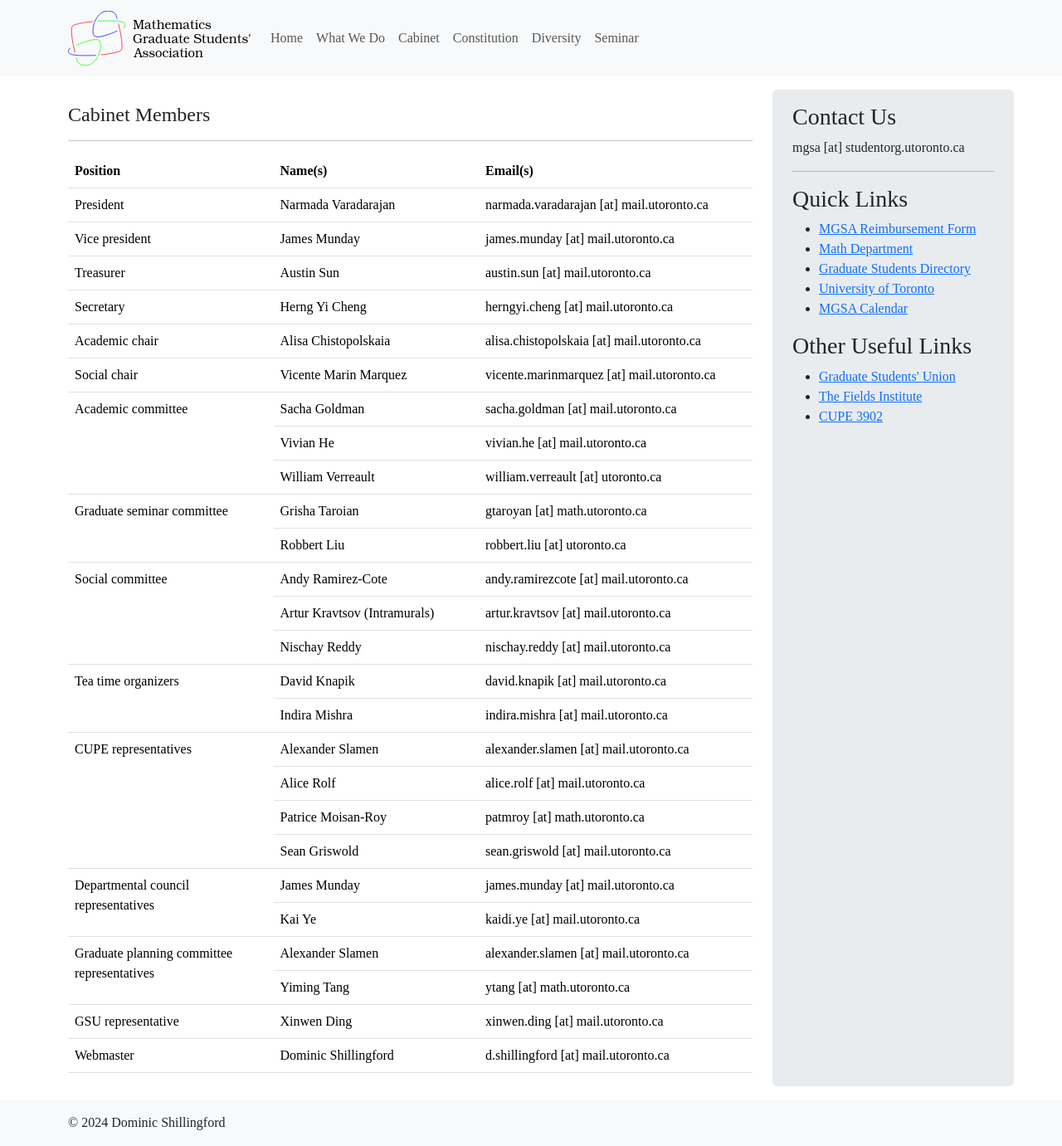
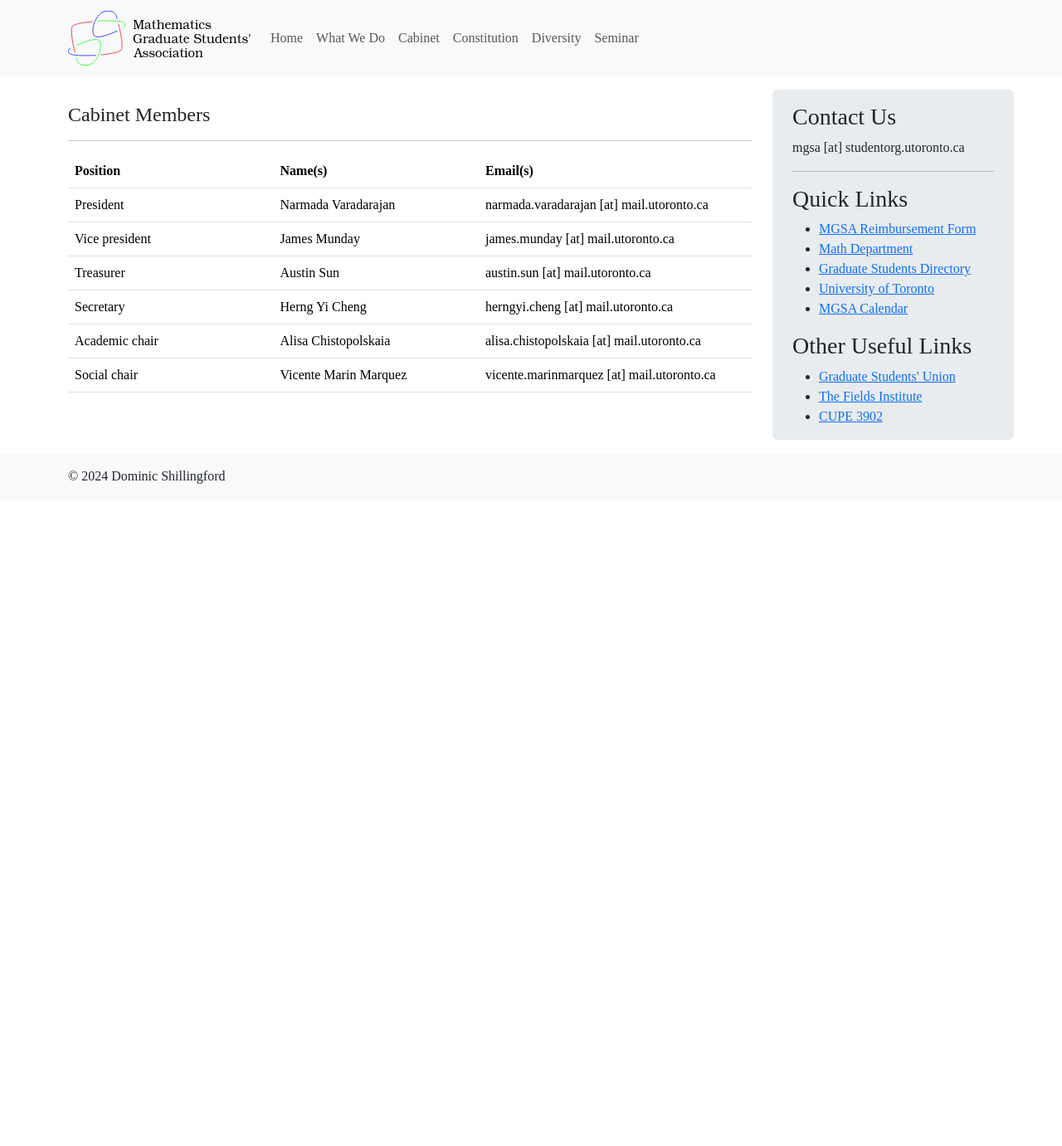
Before and after one commit to mgsa-uoft/website, a Jekyll site: the page built from cabinet/index.md, in a window 1280 px wide. Shown: the whole page at 83% size. Built offline with Jekyll 4.4.1, drawn with Linux system fonts in a browser that asks for light colours; some web fonts are replaced; after the commit the page ends 900 px from its top, so only the background shows below that.

Commit message:
Removed non-executive members from the website (temporarily).

```diff
--- a/_data/cabinet/cabinet.json
+++ b/_data/cabinet/cabinet.json
@@ -53,131 +53,6 @@
           "email": "vicente.marinmarquez@mail.utoronto.ca"
         }
       ]
-    },
-    {
-      "position": "Academic committee",
-      "officers": [
-        {
-          "name": "Vivian He",
-          "email": "vivian.he@mail.utoronto.ca"
-        },
-        {
-          "name": "Sacha Goldman",
-          "email": "sacha.goldman@mail.utoronto.ca"
-        },
-        {
-          "name": "William Verreault",
-          "email": "william.verreault@utoronto.ca"
-        }
-      ]
-    },
-    {
-      "position": "Graduate seminar committee",
-      "officers": [
-        {
-          "name": "Grisha Taroian",
-          "email": "gtaroyan@math.utoronto.ca"
-        },
-        {
-          "name": "Robbert Liu",
-          "email": "robbert.liu@utoronto.ca"
-        }
-      ]
-    },
-    {
-      "position": "Social committee",
-      "officers": [
-        {
-          "name": "Nischay Reddy",
-          "email": "nischay.reddy@mail.utoronto.ca"
-        },
-        {
-          "name": "Andy Ramirez-Cote",
-          "email": "andy.ramirezcote@mail.utoronto.ca"
-        },
-        {
-          "name": "Artur Kravtsov (Intramurals)",
-          "email": "artur.kravtsov@mail.utoronto.ca"
-        }
-      ]
-    },
-    {
-      "position": "Tea time organizers",
-      "officers": [
-        {
-          "name": "David Knapik",
-          "email": "david.knapik@mail.utoronto.ca"
-        },
-        {
-          "name": "Indira Mishra",
-          "email": "indira.mishra@mail.utoronto.ca"
-        }
-      ]
-    },
-    {
-      "position": "CUPE representatives",
-      "officers": [
-        {
-          "name": "Alice Rolf",
-          "email": "alice.rolf@mail.utoronto.ca"
-        },
-        {
-          "name": "Sean Griswold",
-          "email": "sean.griswold@mail.utoronto.ca"
-        },
-        {
-          "name": "Alexander Slamen",
-          "email": "alexander.slamen@mail.utoronto.ca"
-        },
-	{
-	  "name": "Patrice Moisan-Roy",
-	  "email": "patmroy@math.utoronto.ca"
-	}
-      ]
-    },
-    {
-      "position": "Departmental council representatives",
-      "officers": [
-        {
-          "name": "Kai Ye",
-          "email": "kaidi.ye@mail.utoronto.ca"
-        },
-        {
-          "name": "James Munday",
-          "email": "james.munday@mail.utoronto.ca"
-        }
-      ]
-    },
-    {
-      "position": "Graduate planning committee representatives",
-      "officers": [
-        {
-          "name": "Alexander Slamen",
-          "email": "alexander.slamen@mail.utoronto.ca"
-        },
-        {
-          "name": "Yiming Tang",
-          "email": "ytang@math.utoronto.ca"
-        }
-      ]
-    },
-    {
-      "position": "GSU representative",
-      "officers": [
-        {
-          "name": "Xinwen Ding",
-          "email": "xinwen.ding@mail.utoronto.ca"
-        }
-      ]
-    },
-    {
-      "position": "Webmaster",
-      "officers": [
-        {
-          "name": "Dominic Shillingford",
-          "email": "d.shillingford@mail.utoronto.ca"
-        }
-      ]
     }
   ]
 }
```
